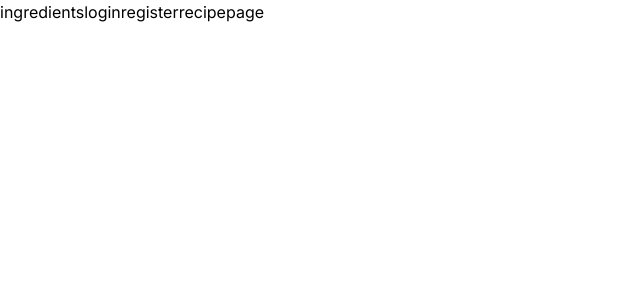
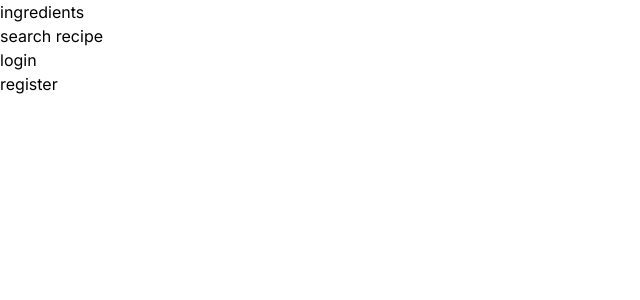
Before and after one commit to dmarino389/PantryPal-NextJS, a Next.js app: page / in a window 1280 px wide. Shown: the top 300 px of the page, without its empty margins (0-640 px from the left). Built offline with nearby package versions, Linux system fonts and the light colour scheme.

Commit message:
try this part 2

```diff
--- a/src/app/page.js
+++ /dev/null
@@ -1,19 +0,0 @@
-'use client'
-
-
-
-export default function Home() {
-
-
-  return (
-
-    <div>
-      <a href="/ingredients">ingredients</a>
-      <a href="/login">login</a>
-      <a href="/register">register</a>
-      <a href="/recipepage">recipepage</a>
-
-
-    </div>
-  )
-}
--- a/src/app/searchrecipe/page.jsx
+++ b/src/app/searchrecipe/page.jsx
@@ -3,7 +3,7 @@ import { useState, useEffect } from 'react'
 import RecipeCard from '../components/recipecard'
 
 
-export default function page() {
+export default function Page() {
     const apiKey = process.env.NEXT_PUBLIC_SECRET_API_KEY
     const [recipe, setRecipe] = useState([])
     const [recipeArray, setRecipeArray]= useState([])
```
